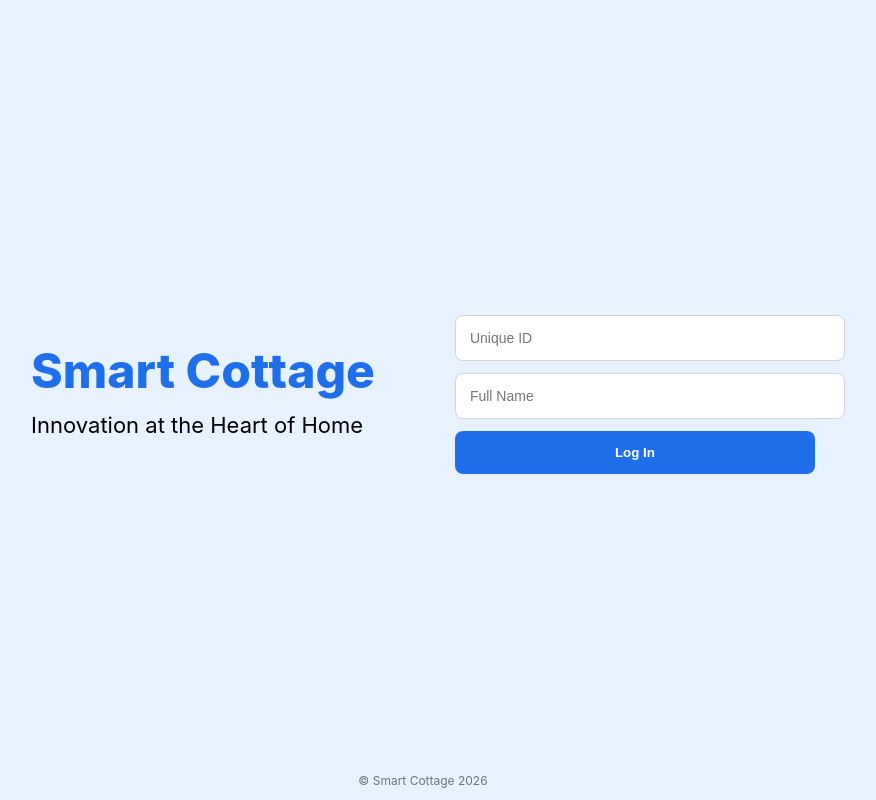
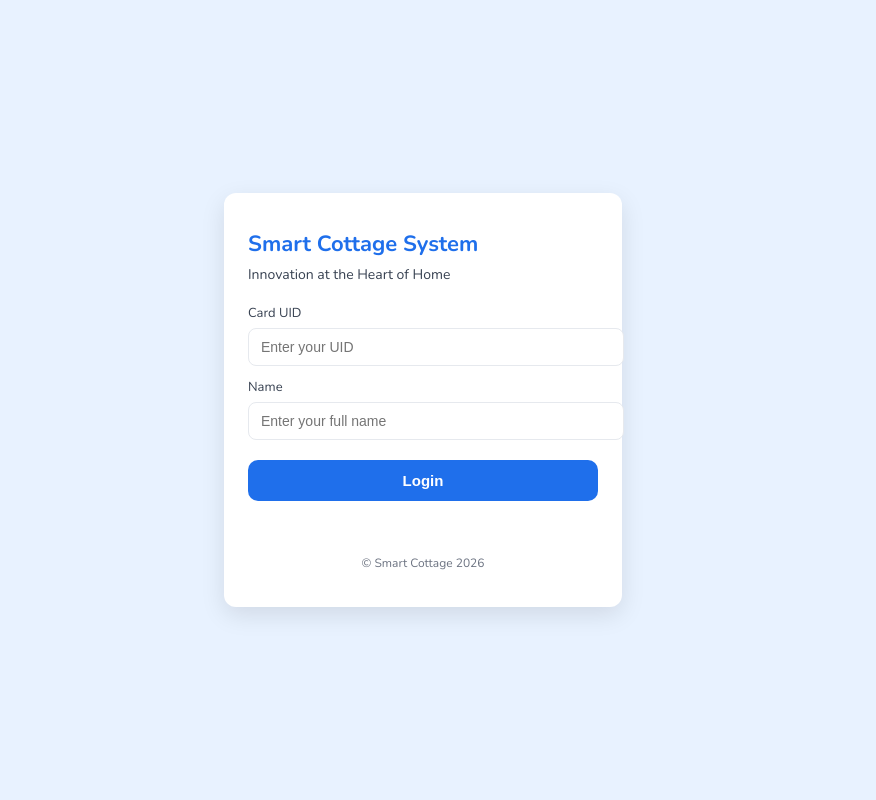
Before and after one commit to MASTER-DAX/cottage-app, a Flask app: page / in a window 1280 px wide. Shown: the whole page, without its empty margins (217-1093 px from the left). Run offline with Flask 3, Linux system fonts and the light colour scheme.

Commit message:
Update login.html

```diff
--- a/templates/login.html
+++ b/templates/login.html
@@ -3,131 +3,145 @@
 <head>
 <meta charset="UTF-8">
 <meta name="viewport" content="width=device-width, initial-scale=1.0">
-<title>Smart Cottage Login</title>
-
+<title>Smart Cottage — Login</title>
+<link href="https://fonts.googleapis.com/css?family=Nunito:400,700" rel="stylesheet">
 <style>
   body {
     margin: 0;
+    font-family: 'Nunito', sans-serif;
+    background-color: #e8f2ff;
+    display: flex;
+    justify-content: center;
+    align-items: center;
     height: 100vh;
-    background: #e8f2ff;
-    font-family: Inter, system-ui, -apple-system;
-    display: flex;
-    align-items: center;
-    justify-content: center;
   }
 
-  .page {
-    display: flex;
-    gap: 80px;
-    align-items: center;
+  .container {
+    background: #fff;
+    padding: 36px 24px;
+    border-radius: 12px;
+    box-shadow: 0 8px 24px rgba(0,0,0,0.1);
+    width: 350px;
   }
 
-  .branding {
-    max-width: 420px;
+  h1 {
+    margin: 0 0 6px 0;
+    font-size: 22px;
+    color: #1f6feb;
   }
 
-  .branding h1 {
-    font-size: 48px;
-    margin: 0;
-    color: #1f6feb;
-    font-weight: 800;
+  p.sub {
+    margin: 0 0 20px 0;
+    font-size: 14px;
+    color: #374151;
   }
 
-  .branding p {
+  label {
+    display: block;
+    font-size: 13px;
     margin-top: 12px;
-    font-size: 22px;
-  }
-
-  .login {
-    width: 360px;
+    color: #374151;
   }
 
   input {
     width: 100%;
-    padding: 14px;
-    margin-bottom: 12px;
+    padding: 10px 12px;
+    margin-top: 6px;
     border-radius: 8px;
-    border: 1px solid #d1d5db;
+    border: 1px solid #e6e9ee;
     font-size: 14px;
   }
 
   button {
     width: 100%;
-    padding: 14px;
-    background: #1f6feb;
+    margin-top: 20px;
+    padding: 12px;
+    background-color: #1f6feb;
+    color: #fff;
     border: none;
-    color: white;
+    border-radius: 10px;
+    font-size: 15px;
     font-weight: 600;
-    border-radius: 8px;
     cursor: pointer;
   }
 
-  #msg {
+  #message {
     margin-top: 12px;
     font-size: 13px;
-    color: #374151;
+    color: #d14343;
+    min-height: 18px;
   }
 
   footer {
-    position: fixed;
-    bottom: 12px;
+    margin-top: 24px;
     font-size: 12px;
     color: #6b7280;
+    text-align: center;
   }
 </style>
 </head>
-
 <body>
 
-<div class="page">
+<div class="container">
+  <h1>Smart Cottage System</h1>
+  <p class="sub">Innovation at the Heart of Home</p>
 
-  <div class="branding">
-    <h1>Smart Cottage</h1>
-    <p>Innovation at the Heart of Home</p>
-  </div>
+  <form id="loginForm">
+    <label for="uid">Card UID</label>
+    <input type="text" id="uid" required placeholder="Enter your UID">
 
-  <div class="login">
-    <input id="uid" placeholder="Unique ID">
-    <input id="name" placeholder="Full Name">
-    <button onclick="login()">Log In</button>
-    <div id="msg"></div>
-  </div>
+    <label for="name">Name</label>
+    <input type="text" id="name" required placeholder="Enter your full name">
 
+    <button type="submit">Login</button>
+    <div id="message"></div>
+  </form>
+
+  <footer>© Smart Cottage 2026</footer>
 </div>
 
-<footer>© Smart Cottage 2026</footer>
+<script>
+const form = document.getElementById("loginForm");
+const message = document.getElementById("message");
 
-<script>
-const API_BASE = "https://YOUR-BACKEND-RENDER-URL"; // 🔴 CHANGE THIS
+form.addEventListener("submit", async (e) => {
+  e.preventDefault();
 
-async function login() {
-  const uid = document.getElementById("uid").value.trim();
-  const name = document.getElementById("name").value.trim();
-  const msg = document.getElementById("msg");
+  message.textContent = "Checking credentials…";
 
-  msg.textContent = "Logging in…";
+  const payload = {
+    uid: document.getElementById("uid").value.trim(),
+    name: document.getElementById("name").value.trim()
+  };
 
-  const res = await fetch(API_BASE + "/api/login", {
-    method: "POST",
-    headers: { "Content-Type": "application/json" },
-    body: JSON.stringify({ uid, name })
-  });
+  try {
+    const res = await fetch("/api/check_access", {
+      method: "POST",
+      headers: { "Content-Type": "application/json" },
+      body: JSON.stringify({ uid: payload.uid, reader_cottage: "dummy" }) // just need uid for login
+    });
 
-  const data = await res.json();
+    const json = await res.json();
 
-  if (!res.ok) {
-    msg.textContent = data.message || "Login failed";
-    return;
+    // Only check if name matches
+    if (res.ok && json.user && json.user.name === payload.name) {
+      message.style.color = "green";
+      message.textContent = "Login successful! Redirecting…";
+
+      // Redirect to dashboard
+      setTimeout(() => {
+        window.location.href = "/main.html"; // main dashboard page
+      }, 1000);
+    } else {
+      message.style.color = "#d14343";
+      message.textContent = json.reason || "Invalid UID or Name";
+    }
+  } catch (err) {
+    message.style.color = "#d14343";
+    message.textContent = "Server error, try again.";
+    console.error(err);
   }
-
-  msg.textContent = "Login successful";
-
-  // example: save session
-  localStorage.setItem("user", JSON.stringify(data.user));
-
-  // redirect
-  // window.location.href = "/dashboard.html";
-}
+});
 </script>
 
 </body>
```
